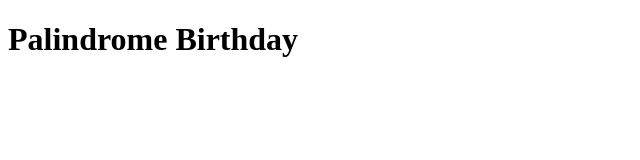
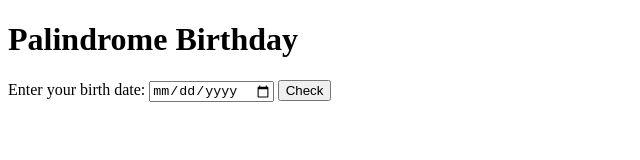
Before and after one commit to khushistar/Palindrome-birthday, a plain HTML site: page index.html in a window 1280 px wide. Shown: the whole page, without its empty margins (0-640 px from the left). Drawn offline with Linux system fonts and the light colour scheme.

Commit message:
Update index.html

```diff
--- a/index.html
+++ b/index.html
@@ -9,6 +9,12 @@
 
 <body>
     <h1 class="heading">Palindrome Birthday</h1>
+    <div class="container">
+        <label for="date">Enter your birth date:</label>
+        <input type="date" id="birth-date">
+        <button id="show-button">Check</button>
+        <h2 id="output"></h2>
+    </div>
 </body>
 
 </html>
```
